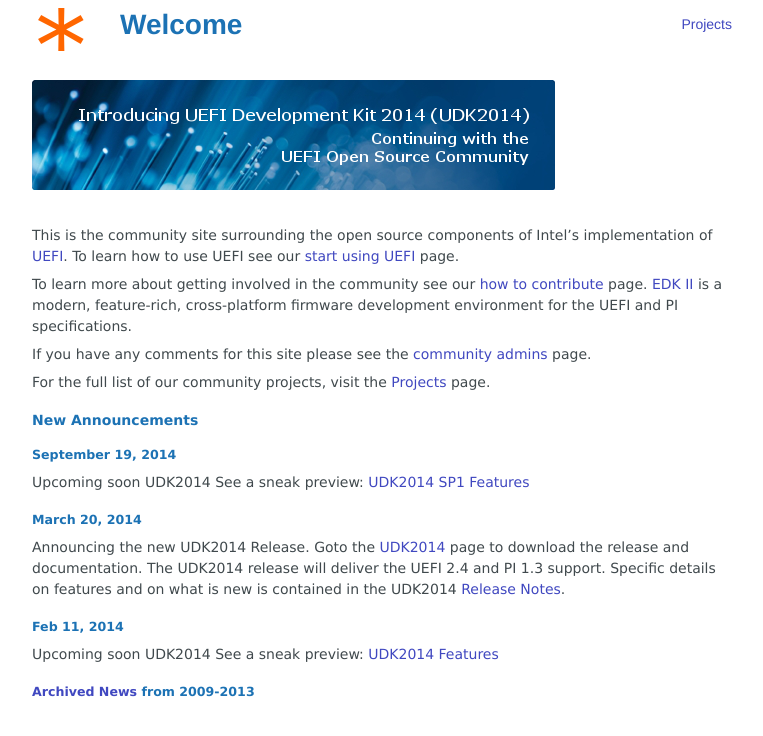
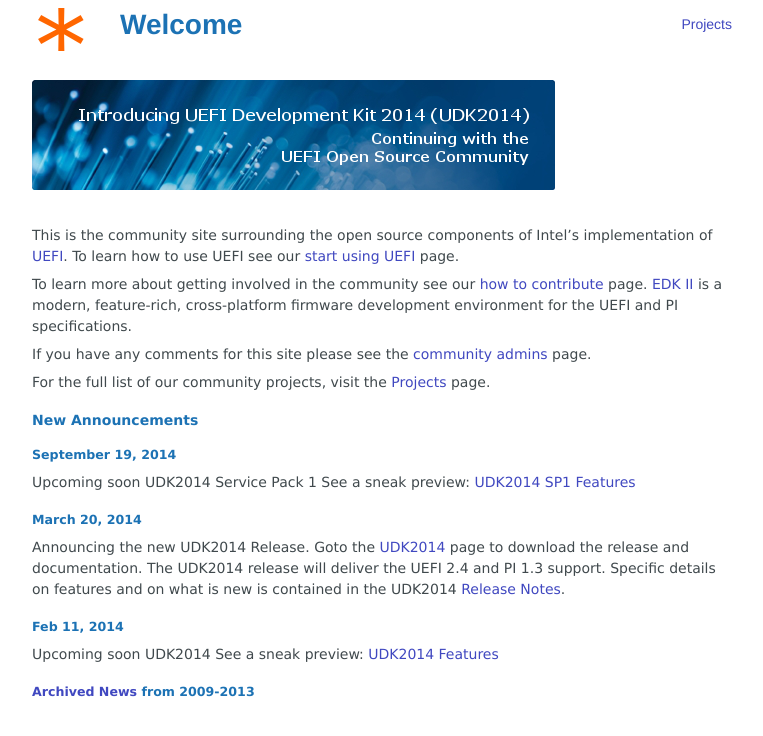
Before and after one commit to tianocore/tianocore.github.io, a Jekyll site: the page built from index.md, in a window 1280 px wide. Shown: the top 736 px of the page, without its empty margins (258-1021 px from the left). Built offline with Jekyll 4.4.1, drawn with Linux system fonts in a browser that asks for light colours; nearby versions of some CDN libraries.

Commit message:
Update index.md
Service Pack 1

```diff
--- a/index.md
+++ b/index.md
@@ -31,7 +31,7 @@ page.
 ## New Announcements
 
 ### September 19, 2014
-Upcoming soon UDK2014 See a sneak preview:
+Upcoming soon UDK2014 Service Pack 1 See a sneak preview:
 [UDK2014 SP1 Features]({{wiki}}/RoadMap2014SP1)
 
 ### March 20, 2014
```
